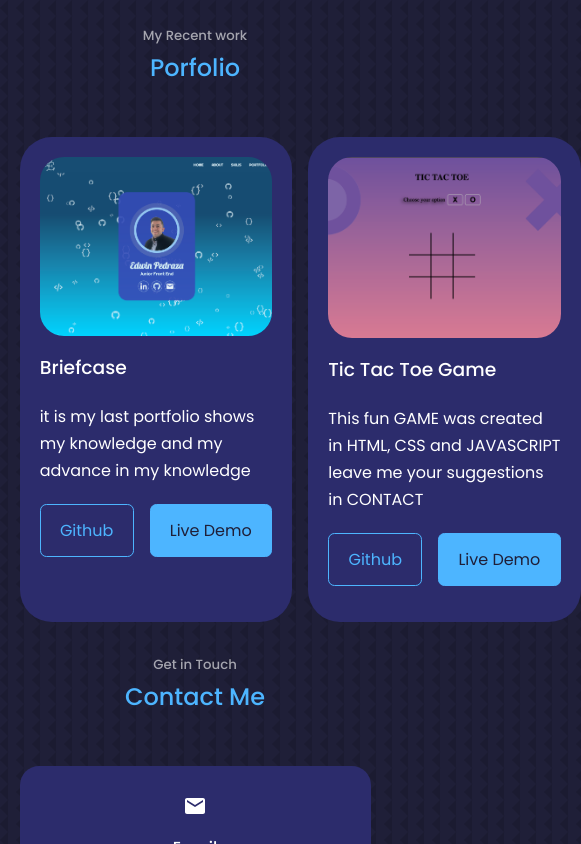
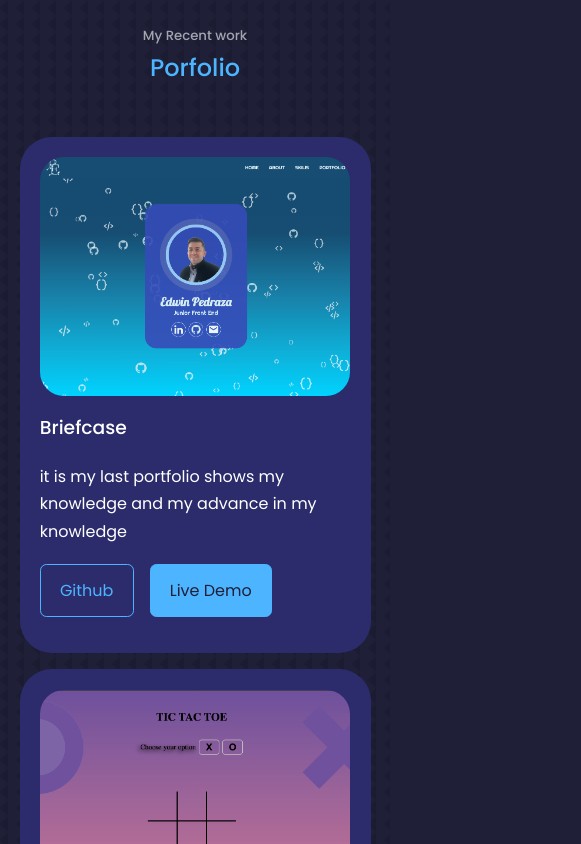
Before and after one commit to edwin-pedraza/React_portafoliopapp, a React (Create React App) app: page / in a window 390 px wide. Shown: the part 3280-4124 px from the top of the page, 581 px wide, since content can reach past the window. Built offline with nearby package versions, Linux system fonts and the light colour scheme.

Commit message:
se detecta problemas el el responsed y se corrigue

```diff
--- a/src/components/portfolio/portfolio.css
+++ b/src/components/portfolio/portfolio.css
@@ -53,4 +53,8 @@
         grid-template-columns: 1fr;
         gap: 1rem;
     }
+
+    .portfolio__container{
+        flex-direction: column;
+    }
 }
```
Also changed, not shown: 6 other files (tests, documents, lock files or other folders).
